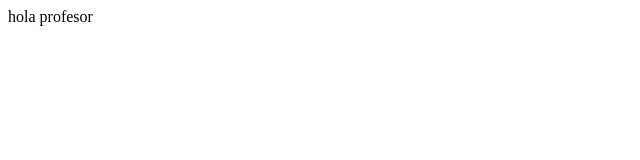
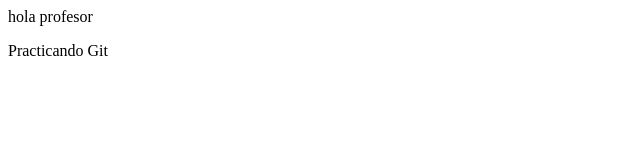
Before and after one commit to Lucaspro14/practica-git, a plain HTML site: page index.html in a window 1280 px wide. Shown: the full height of the page, 0-640 px from the left. Drawn offline with Linux system fonts and the light colour scheme.

Commit message:
agrego un parrafo de bienvenida

```diff
--- a/index.html
+++ b/index.html
@@ -7,5 +7,6 @@
 </head>
 <body>
     hola profesor
+    <p>Practicando Git</p>
 </body>
 </html>
```
